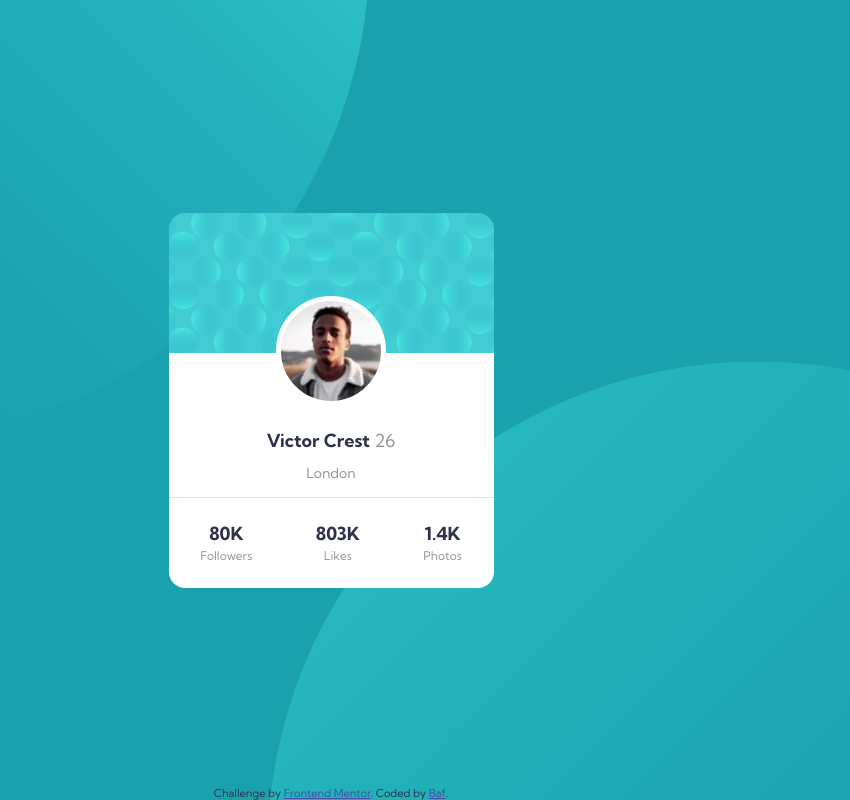
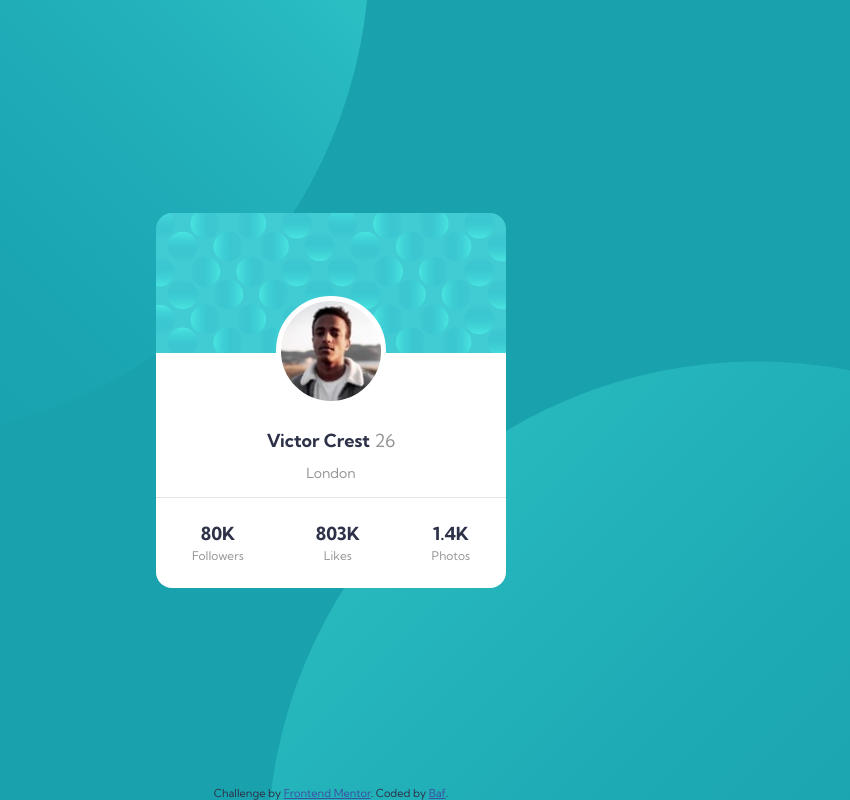
Before and after one commit to llennairek/profile-card-component-main, a plain HTML site: page index.html in a window 1280 px wide. Shown: the whole page, without its empty margins (309-1159 px from the left). Drawn offline with Linux system fonts and the light colour scheme.

Commit message:
added a media query to resize card at larger screen

```diff
--- a/style.css
+++ b/style.css
@@ -110,3 +110,9 @@ body {
 .attribution a {
     color: hsl(228, 45%, 44%);
 }
+
+@media screen and (min-width: 900px) {
+    .card {
+        width: 21.875rem;
+    }
+}
```
